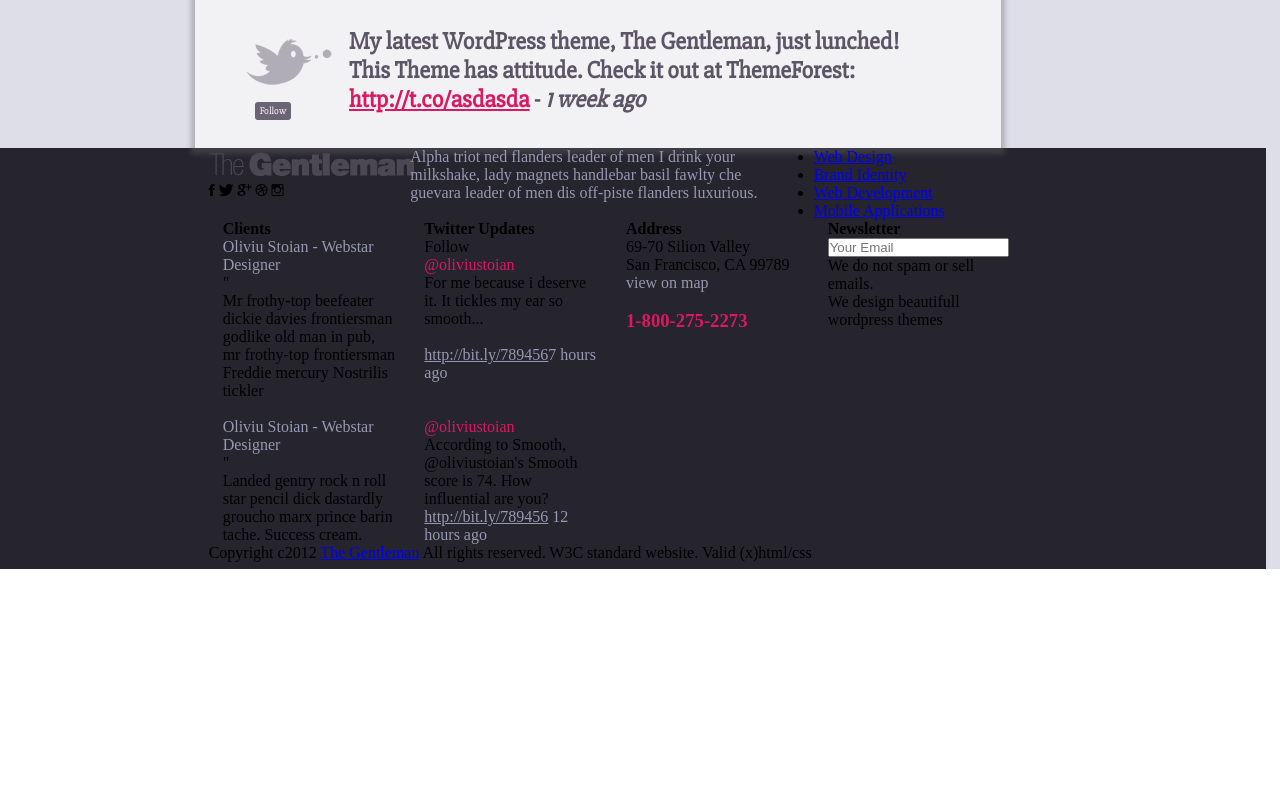
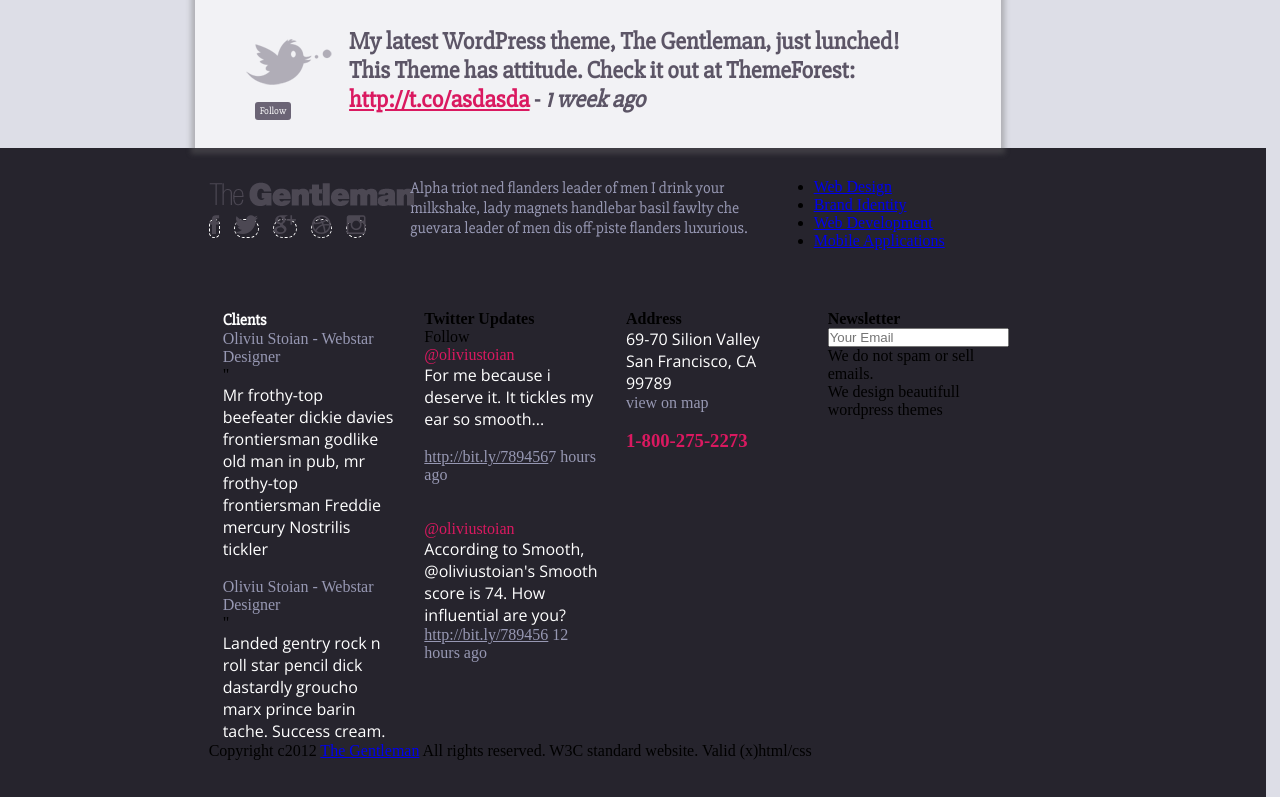
Before and after one commit to opazisimo/the-gentleman, a plain HTML site: page index.html in a window 1280 px wide. Shown: the part 1560-2357 px from the top of the page. Before the commit the page ends 2129 px from the top, so only its background shows below. Drawn offline with nearby package versions, Linux system fonts and the light colour scheme; files whose address does not match are found by name.

Commit message:
últimas modificaciones antes de salir: cambios en textos de la última parte

```diff
--- a/css/main.css
+++ b/css/main.css
@@ -167,3 +167,19 @@ nav a {
 	margin-left: 30px;
 	font-size: 10px;
 }
+
+/* rrss */
+
+.cont-icon {
+	margin-right: 10px;
+	width: 80px;
+	height: 80px;
+	border-radius: 40px;
+	border: 1px dashed white;
+
+}
+
+.sicon {
+	font-size:25px;
+	color: #4c4853;
+}
--- a/index.html
+++ b/index.html
@@ -157,18 +157,18 @@
           <div class="col-8">
             <!-- rrss -->
               <section class="rrss">
-                <div class="row">
+                <div class="row mTopBtm">
                   <div class="col-3 rs-icons">
                     <img src="img/logo-dark-small.png" height="30" width="205" alt="">
                     <ul class="list-icons">
-                      <li class="inli"><span class="cont-icon"> <i class="ion-social-facebook"></i></span></li>
-                      <li class="inli"><span class="cont-icon"><i class="ion-social-twitter"></i></span></li>
-                      <li class="inli"><span class="cont-icon"><i class="ion-social-googleplus"></i></span></li>
-                      <li class="inli"><span class="cont-icon"><i class="ion-social-dribbble-outline"></i></span></li>
-                      <li class="inli"><span class="cont-icon"><i class="ion-social-instagram-outline"></i></span></li>
+                      <li class="inli"><span class="cont-icon"> <i class="sicon ion-social-facebook"></i></span></li>
+                      <li class="inli"><span class="cont-icon"><i class="sicon ion-social-twitter"></i></span></li>
+                      <li class="inli"><span class="cont-icon"><i class="sicon ion-social-googleplus"></i></span></li>
+                      <li class="inli"><span class="cont-icon"><i class="sicon ion-social-dribbble-outline"></i></span></li>
+                      <li class="inli"><span class="cont-icon"><i class="sicon ion-social-instagram-outline"></i></span></li>
                     </ul>
                   </div>
-                  <div class="col-6 rs-text txDark">
+                  <div class="col-6 rs-text txDark txSlabo">
                     Alpha triot ned flanders leader of men I drink your milkshake, lady magnets handlebar basil fawlty che guevara leader of men dis off-piste flanders luxurious.
                   </div>
                   <div class="col-3 rs-links">
@@ -182,26 +182,26 @@
                 </div>
               </section>
             <!-- Clients -->
-              <section class="clients">
+              <section class="clients mTopBtm">
                 <div class="col-3">
-                  <h4>Clients</h4>
+                  <h4 class="text-white txSlabo">Clients</h4>
                   <p class="txDark">Oliviu Stoian - Webstar Designer</p>
-                  <p class="qout">"</p><p> Mr frothy-top beefeater dickie davies frontiersman godlike old man in pub, mr frothy-top frontiersman Freddie mercury Nostrilis tickler</p>
+                  <p class="qout">"</p><p class="text-white txOpen"> Mr frothy-top beefeater dickie davies frontiersman godlike old man in pub, mr frothy-top frontiersman Freddie mercury Nostrilis tickler</p>
                   <br>
                   <p class="txDark">Oliviu Stoian - Webstar Designer</p>
-                  <p class="qout">"</p><p>Landed gentry rock n roll star pencil dick dastardly groucho marx prince barin tache. Success cream.</p>
+                  <p class="qout">"</p><p class="text-white txOpen">Landed gentry rock n roll star pencil dick dastardly groucho marx prince barin tache. Success cream.</p>
                 </div>
                 <div class="col-3">
                   <h4>Twitter Updates</h4> <span class="b-followtw">Follow</span>
                   <br>
-                  <span class="mention txPink">@oliviustoian</span> <p>For me because i deserve it. It tickles my ear so smooth...</p><br>
+                  <span class="mention txPink">@oliviustoian</span> <p class="text-white txOpen">For me because i deserve it. It tickles my ear so smooth...</p><br>
                   <p class="txDark"><a href="#" class="txDark">http://bit.ly/789456</a>7 hours ago</p>
                   <br><br>
-                   <span class="mention txPink">@oliviustoian</span> <p>According to Smooth, @oliviustoian's Smooth score is 74. How influential are you?</p> <p class="txDark"> <a href="#" class="txDark">http://bit.ly/789456</a> 12 hours ago</p>
+                   <span class="mention txPink">@oliviustoian</span> <p class="text-white txOpen">According to Smooth, @oliviustoian's Smooth score is 74. How influential are you?</p> <p class="txDark"> <a href="#" class="txDark">http://bit.ly/789456</a> 12 hours ago</p>
                 </div>
                 <div class="col-3">
                   <h4>Address</h4>
-                  <p>69-70 Silion Valley <br>
+                  <p class="text-white txOpen">69-70 Silion Valley <br>
                     San Francisco, CA 99789</p>
                     <p class="txDark">view on map</p>
                     <br>
@@ -217,7 +217,7 @@
               </section>
             <!-- Footer -->
               <footer>
-                <div class="row">
+                <div class="row mTopBtm">
                   <div class="col-12">
                     <p>Copyright c2012 <a class="a-txPink" href="#">The Gentleman</a> All rights reserved. W3C standard website. Valid (x)html/css</p>
                   </div>
```
